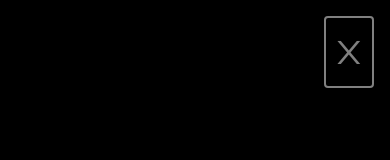
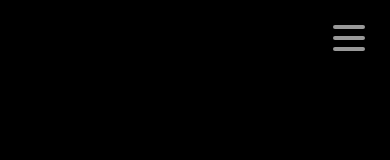
Before and after one commit to Danilo-Acosta5389/wiis, a React (Vite) app in the folder frontend/wiis-front/: page / in a window 390 px wide. Shown: the top 160 px of the page. Built offline with nearby package versions, Linux system fonts and the light colour scheme; a web font is replaced by a local one.

Commit message:
Added hamburger btn

```diff
--- a/frontend/wiis-front/src/About.jsx
+++ b/frontend/wiis-front/src/About.jsx
@@ -19,7 +19,7 @@
     return(
     <AboutContainer>
       <h1>{aboutHeader}</h1>
-      {/* <p>{aboutInfo}</p> */}
+      <p>{aboutInfo}</p>
     </AboutContainer>
     );
 }
--- a/frontend/wiis-front/src/Nav.jsx
+++ b/frontend/wiis-front/src/Nav.jsx
@@ -5,30 +5,23 @@
 display: flex;
 flex-direction: row;
 align-items: center;
-justify-content: end;
+justify-content: center;
 /* border: 3px solid red; */
-height: fit-content;
+height: 5em;
 width: 100%;
 z-index: 2;
 position: fixed;
-
-
-//Hamburger meny goes here
-`;
-const Button = styled.p`
-border: 2px solid gray;
-border-radius: 4px;
-padding: 10px;
-font-size: 2em;
-color: gray;
-margin-top: 1rem;
-margin-right: 1rem;
 `;
 
 function Nav() {
     return(
         <NavContainer>
-            <Button>X</Button>
+            <input className="checkbox" type="checkbox"/>
+            <div className="hamburger-lines">
+              <span className="line line1"></span>
+              <span className="line line2"></span>
+              <span className="line line3"></span>
+            </div>
         </NavContainer>
     )
 }
--- a/frontend/wiis-front/src/index.css
+++ b/frontend/wiis-front/src/index.css
@@ -2,7 +2,6 @@
 
 
 :root {
-  /* font-family: Inter, system-ui, Avenir, Helvetica, Arial, sans-serif; */
   font-family: 'Orbitron', sans-serif;
   line-height: 1.5;
   font-weight: 400;
@@ -21,25 +20,11 @@
 
 }
 
-
-/* * {
-  border: 5px solid red;
-} */
-
-/* html,
-body,
-section {
-  block-size: 100%;
-} */
-
 body {
   margin: 0;
   display: flex;
   justify-content: center;
   align-items: center;
-  /* min-width: 320px;
-  min-height: 100vh; */
-
 }
 
 html {
@@ -55,17 +40,77 @@
   justify-content: center;
 }
 
-/* section:nth-of-type(even) {
-  color: white;
-  background: black;
-}
-
-section:nth-of-type(odd) {
-  color: black;
-  background: white;
-} */
-
 h1 {
   font-size: 2.5em;
   line-height: 1.1;
 }
+
+
+/* --------------- Hamburger START ---------------- */
+
+.checkbox {
+  position: absolute;
+  display: block;
+  height: 32px;
+  width: 32px;
+  top: 19px;
+  right: 22px;
+  z-index: 5;
+  opacity: 0;
+  cursor: pointer;
+}
+
+.hamburger-lines {
+  display: block;
+  height: 26px;
+  width: 32px;
+  position: absolute;
+  top: 25px;
+  right: 25px;
+  z-index: 3;
+  display: flex;
+  flex-direction: column;
+  justify-content: space-between;
+
+}
+
+.hamburger-lines .line {
+  display: block;
+  height: 4px;
+  width: 100%;
+  border-radius: 10px;
+  background-color: #ffffff;
+  opacity: 60%;
+}
+
+.hamburger-lines .line1 {
+  transform-origin: 100% 0%;
+  transition: transform 0.4s ease-in-out;
+}
+
+.hamburger-lines .line2 {
+  transition: transform 0.2s ease-in-out;
+}
+
+.hamburger-lines .line3 {
+  transform-origin: 100% 100%;
+  transition: transform 0.4s ease-in-out;
+}
+
+.checkbox:checked~.menu-items {
+  transform: translateX(0);
+}
+
+.checkbox:checked~.hamburger-lines .line1 {
+  transform: rotate(-45deg);
+}
+
+.checkbox:checked~.hamburger-lines .line2 {
+  transform: scaleY(0);
+}
+
+.checkbox:checked~.hamburger-lines .line3 {
+  transform: rotate(45deg);
+}
+
+/* --------------- Hamburger END ---------------- */
```
